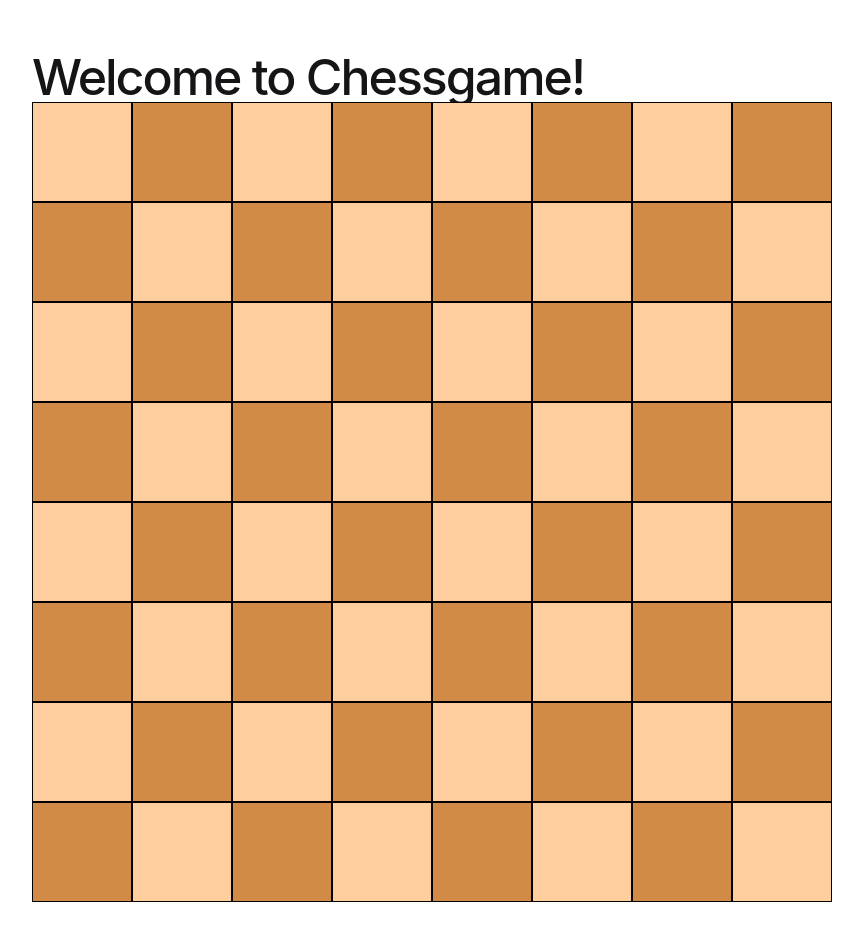
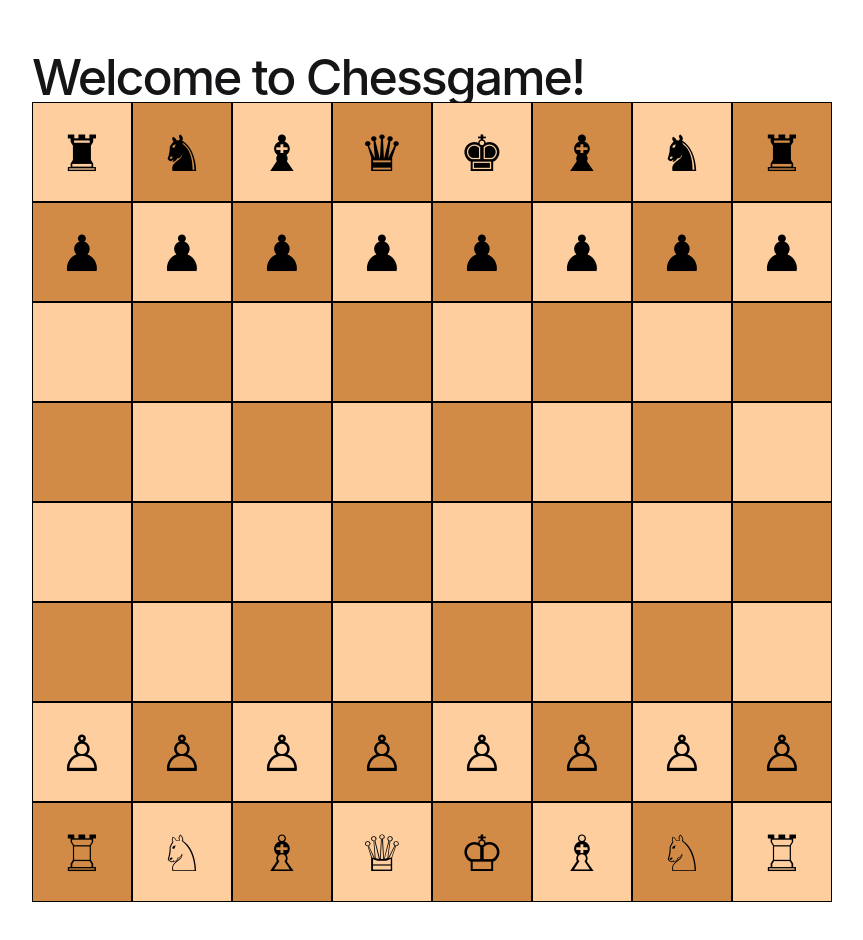
Before and after one commit to fjlisbona/chessgame, an Angular app: page / in a window 1280 px wide. Shown: the top 940 px of the page, without its empty margins (258-1121 px from the left). Built offline with nearby package versions, Linux system fonts and the light colour scheme.

Commit message:
Initial position on the board!

```diff
--- a/src/app/chessboard/chessboard.component.html
+++ b/src/app/chessboard/chessboard.component.html
@@ -1,11 +1,12 @@
 <div class="board">
     <div class="board-row" *ngFor="let row of rows; let i = index">
-        <div class="board-square" *ngFor="let square of columns; let j = index" [ngClass]="{'black': (i+j) % 2 == 1}">
-            <div class="board-piece" *ngIf="square.piece" [ngClass]="square.piece.color">
-                <svg xmlns="http://www.w3.org/2000/svg" viewBox="0 0 45 45">
-                    <path [attr.d]="square.piece.icon"></path>
-                </svg>
-            </div>
+        <div class="board-square" *ngFor="let piece of pieces;let j=index" [ngClass]="{'black': (i+j) % 2 == 1}">
+
+            <span *ngIf="i==0" [innerHTML]="piece.black"></span>
+            <span *ngIf="i==1" [innerHTML]="pawn.black"></span>
+
+            <span *ngIf="i==6" [innerHTML]="pawn.white"></span>
+            <span *ngIf="i==7" [innerHTML]="piece.white"></span>
         </div>
     </div>
 </div>
--- a/src/app/chessboard/chessboard.component.ts
+++ b/src/app/chessboard/chessboard.component.ts
@@ -4,12 +4,35 @@ import { CommonModule } from '@angular/common';
 @Component({
   selector: 'chessboard-app',
   standalone: true,
-  imports: [NgFor,CommonModule],
+  imports: [NgFor, CommonModule],
   templateUrl: './chessboard.component.html',
   styleUrl: './chessboard.component.scss'
 })
 export class ChessboardComponent {
-rows: any=[`a`, `b`, `c`, `d`, `e`, `f`, `g`, `h`];
-columns: any=[`1`, `2`, `3`, `4`, `5`, `6`, `7`, `8`];
+  rows: any = [`a`, `b`, `c`, `d`, `e`, `f`, `g`, `h`];
+  columns: any = [`1`, `2`, `3`, `4`, `5`, `6`, `7`, `8`];
+  pieces = [
+    { white: '&#9814;', black: '&#9820;', name: 'Torre' },
+    { white: '&#9816;', black: '&#9822;', name: 'Caballo' },
+    { white: '&#9815;', black: '&#9821;', name: 'Alfil' },
+    { white: '&#9813;', black: '&#9819;', name: 'Reina' },
+    { white: '&#9812;', black: '&#9818;', name: 'Rey' },
+    { white: '&#9815;', black: '&#9821;', name: 'Alfil' },
+    { white: '&#9816;', black: '&#9822;', name: 'Caballo' },
+    { white: '&#9814;', black: '&#9820;', name: 'Torre' },
 
-}
+  ];
+  pawn = { white: '&#9817;', black: '&#9823;', name: 'Peon' };
+  board: any =
+    [
+      { piece: this.pieces[0], color: 'black' },
+      { piece: this.pieces[1], color: 'black' },
+      { piece: this.pieces[2], color: 'black' },
+      { piece: this.pieces[3], color: 'black' },
+      { piece: this.pieces[4], color: 'black' },
+      { piece: this.pieces[2], color: 'black' },
+      { piece: this.pieces[1], color: 'black' },
+      { piece: this.pieces[0], color: 'black' }
+    ]
+
+  };
```
